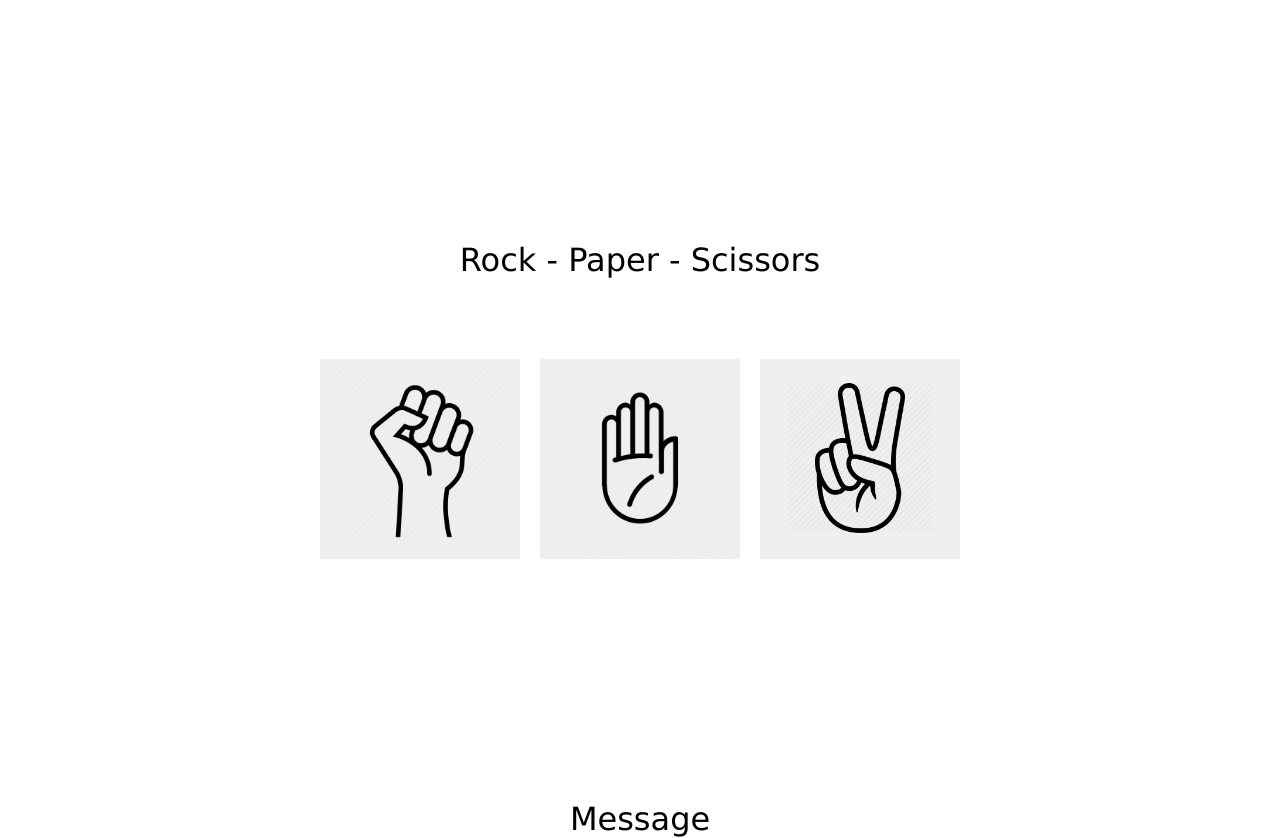
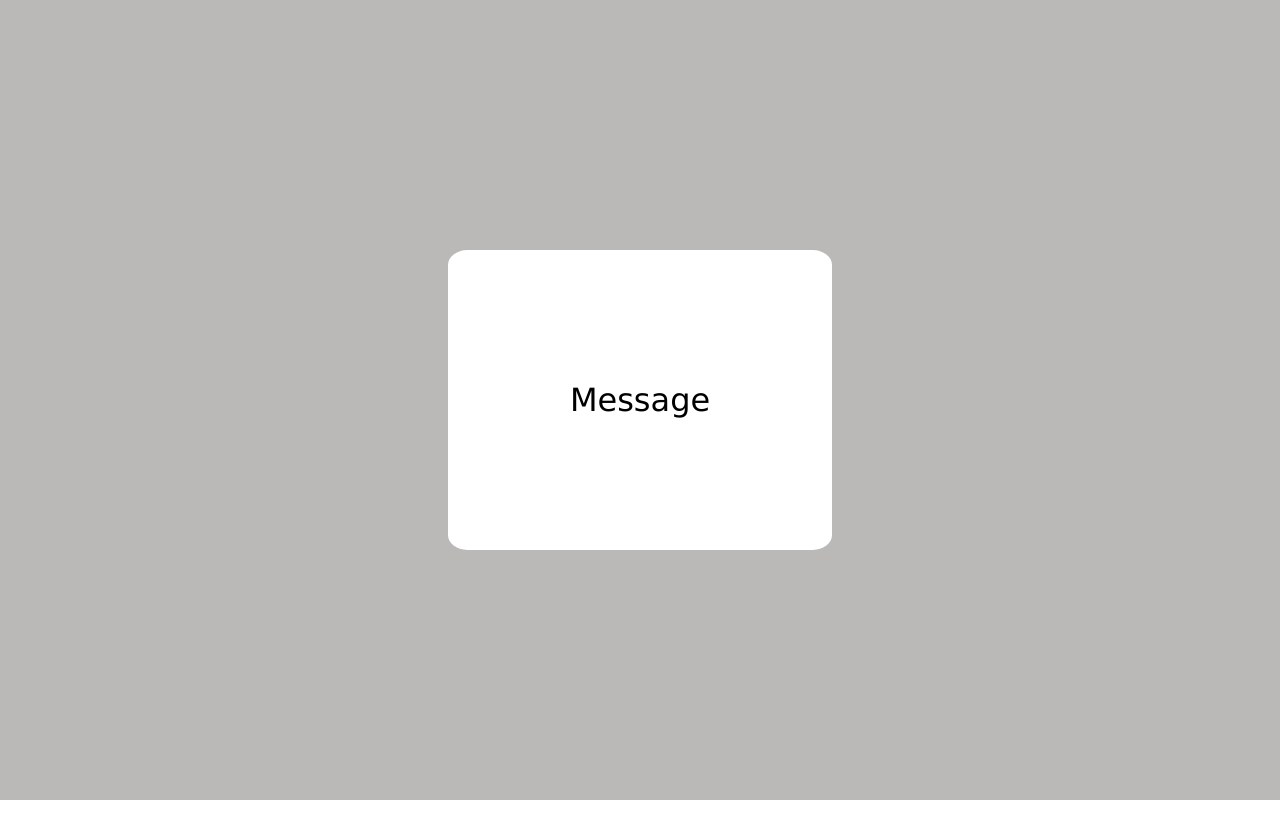
Before and after one commit to CyberShanks/rock-paper-scissors, a plain HTML site: page index.html in a window 1280 px wide. Both pictures are taken after a click on the button 420 px from the left and 459 px from the top of the page. After the commit the page ends 800 px from the top, so only its background shows below. Drawn offline with Linux system fonts and the light colour scheme.

Commit message:
Hide Modal Animation not working

```diff
--- a/master.css
+++ b/master.css
@@ -77,3 +77,80 @@ img {
     background: #e28228;
   }
 /*Animation Code Ends*/
+
+/*Next Step -> Add a Modal Window which will appear AFTER the user selects a choice.
+The Window will contain the users choice, the computers choice, and then display who won. Currently uses bootstrap, CHANGE THAT*/
+
+/*Adding Shadow effect to the background*/
+.shadow{
+  z-index: 2;
+  position: absolute;
+  top: 0;
+  left: 0;
+  width: 100%;
+  height: 100vh;
+  background: #bbb8b8;
+  display: flex;
+  justify-content: center;
+  align-items: center;
+}
+
+/*Actual modal window itself*/
+.main-modal{
+  width: 30%;
+  height: 300px;
+  background-color: #fff;
+  border-radius: 5%;
+  display: flex;
+  justify-content: center;
+  align-items: center;
+  flex-direction: column;
+}
+
+/*Animation using a magic class (class that is not visible initially, but is then added to elements using JS)*/
+
+/*HIDE animation is NOT WORKING*/
+.hideModal{
+  z-index: -1;
+  opacity: 0;
+  animation: hide 2s;
+  transform: scale(0);
+}
+
+@keyframes hide {
+  0%{
+    z-index: 2;
+    transform: scale(1);
+    opacity: 1;
+  }
+
+  100%{
+    z-index: -1;
+    transform: scale(0);
+    opacity: 0;
+  }
+}
+/*---------------*/
+
+
+
+.showModal{
+  z-index: 2;
+  opacity: 1;
+  animation: show .2s;
+  transform: scale(1);
+}
+
+@keyframes show {
+  0%{
+    z-index: -1;
+    transform: scale(0);
+    opacity: 0;
+  }
+
+  100%{
+    z-index: 2;
+    transform: scale(1);
+    opacity: 1;
+  }
+}
```
